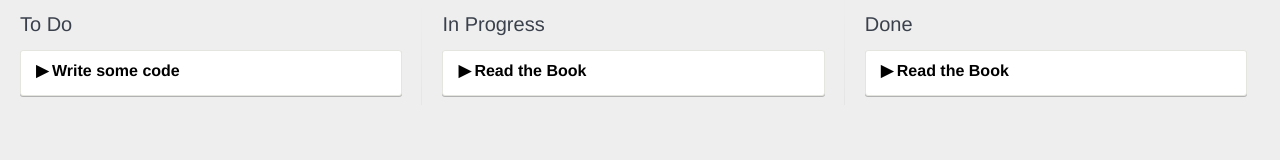
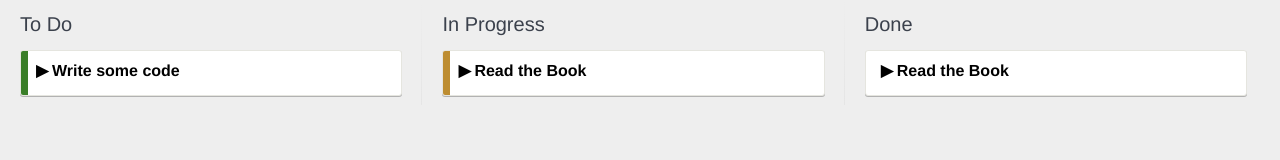
Before and after one commit to keumhwanmoon/react-just-started, a React app: page / in a window 1280 px wide. Shown: the top 160 px of the page. Built offline with nearby package versions, Linux system fonts and the light colour scheme.

Commit message:
인라인 스타일링

```diff
--- a/app/App.js
+++ b/app/App.js
@@ -8,6 +8,7 @@
         id: 1,
         title: "Read the Book",
         description: "I should read the **whole** book",
+        color: '#BD8D31',
         status: "in-progress",
         tasks: []
     },
@@ -16,6 +17,7 @@
         title: "Write some code",
         description: "Code along with the samples in the book." +
         "The complete source can be found at [github](https://github.com/pro-react)",
+        color: '#3A7E28',
         status: "todo",
         tasks: [
             {
--- a/app/Card.js
+++ b/app/Card.js
@@ -25,8 +25,19 @@
             );
         }
 
+        let sideColor = {
+            position: 'absolute',
+            zIndex: -1,
+            top: 0,
+            bottom: 0,
+            left: 0,
+            width: 7,
+            backgroundColor: this.props.color
+        }
+
         return (
             <div className="card">
+                <div style={sideColor}/>
                 <div className={
                     this.state.showDetails ? "card_title card_title--is-open" : "card_title"
                 } onClick={this.toggleDetails.bind(this)}>
--- a/app/List.js
+++ b/app/List.js
@@ -7,6 +7,7 @@
             return <Card key={card.id}
                          title={card.title}
                          description={card.description}
+                         color={card.color}
                          tasks={card.tasks}/>
         });
 
```
